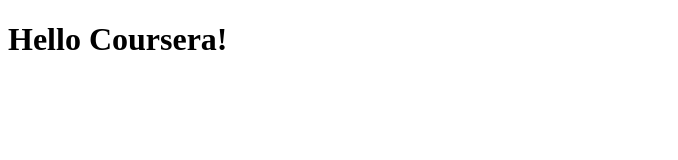
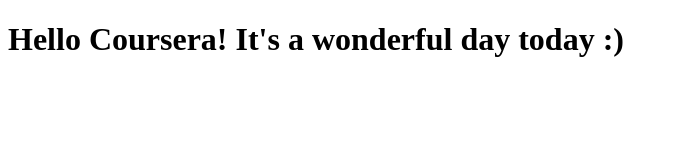
Before and after one commit to HilaryNWS/web_test, a plain HTML site: page site/index.html in a window 1280 px wide. Shown: the whole page, without its empty margins (0-678 px from the left). Drawn offline with Linux system fonts and the light colour scheme.

Commit message:
Small addition to page content

```diff
--- a/site/index.html
+++ b/site/index.html
@@ -6,6 +6,6 @@
 	<title>Hello Coursera!</title>
 </head>
 <body>
-<h1>Hello Coursera!</h1>
+<h1>Hello Coursera! It's a wonderful day today :)</h1>
 </body>
 </html>
```
